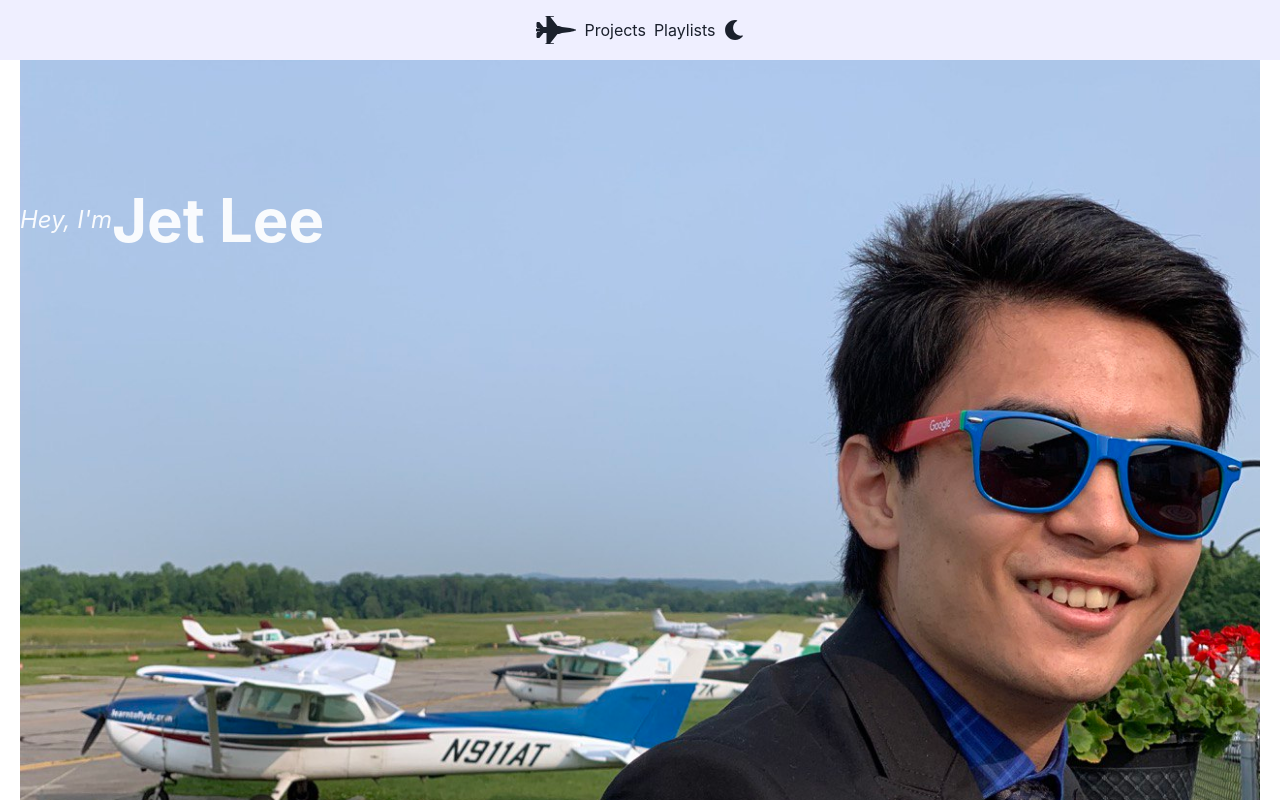
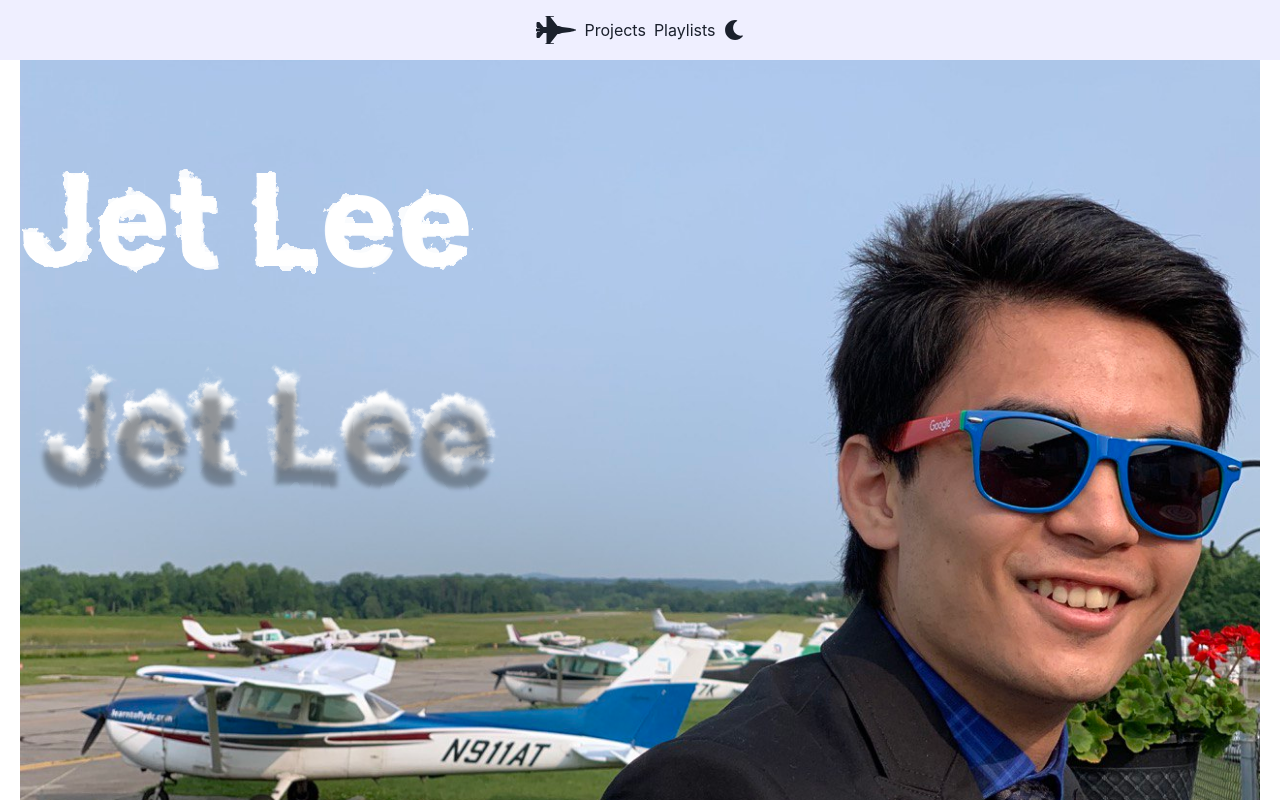
Before and after one commit to dotcomstar/jetrlee, a React (Vite) app: page / in a window 1280 px wide. Shown: the top 800 px of the page. Built offline with nearby package versions, Linux system fonts and the light colour scheme.

Commit message:
Add cloud text

```diff
--- /dev/null
+++ b/src/components/CloudText.tsx
@@ -0,0 +1,97 @@
+import { Box, Center, Text } from "@chakra-ui/react";
+import jetPlanefield from "../assets/jet-planefield.jpg";
+
+const CloudText = () => {
+  return (
+    <Box
+      minHeight="800px"
+      position="relative"
+      bgImage={jetPlanefield}
+      bgSize="cover"
+      bgPosition="bottom right"
+      bgRepeat="no-repeat"
+      left={0}
+      right={0}
+    >
+      <Center
+        position="relative"
+        zIndex={1}
+        textAlign="left"
+        display="flex"
+        justifyContent="left"
+        minH={80}
+        opacity={1}
+      >
+        <svg width="10" height="0">
+          <filter id="filter">
+            <feTurbulence
+              type="fractalNoise"
+              baseFrequency=".05"
+              numOctaves="4"
+            />
+            <feDisplacementMap in="SourceGraphic" scale="30" />
+          </filter>
+          {/* <!-- Back Layer --> */}
+          <filter id="filter-back">
+            <feTurbulence
+              type="fractalNoise"
+              baseFrequency="0.05"
+              numOctaves="4"
+            />
+            <feDisplacementMap in="SourceGraphic" scale="30" />
+          </filter>
+          {/* <!-- Middle Layer --> */}
+          <filter id="filter-mid">
+            <feTurbulence
+              type="fractalNoise"
+              baseFrequency="0.012"
+              numOctaves="2"
+            />
+            <feDisplacementMap in="SourceGraphic" scale="20" />
+          </filter>
+          {/* <!-- Front Layer --> */}
+          <filter id="filter-front">
+            <feTurbulence
+              type="fractalNoise"
+              baseFrequency="0.012"
+              numOctaves="2"
+            />
+            <feDisplacementMap in="SourceGraphic" scale="10" />
+          </filter>
+        </svg>
+        <Text
+          as="b"
+          fontSize={{ base: "4xl", md: "9xl" }}
+          color="whiteAlpha.900"
+          textShadow="20px 200px 5px #fff"
+          position="absolute"
+          filter="url(#filter-back)"
+        >
+          Jet Lee
+        </Text>
+        <Text
+          as="b"
+          fontSize={{ base: "4xl", md: "9xl" }}
+          color="whiteAlpha.900"
+          textShadow="20px 210px 5px rgba(158, 168, 179, 0.5)"
+          position="absolute"
+          filter="url(#filter-middle)"
+        >
+          Jet Lee
+        </Text>
+        <Text
+          as="b"
+          fontSize={{ base: "4xl", md: "9xl" }}
+          color="whiteAlpha.900"
+          textShadow="20px 220px 5px rgba(0, 0, 0, 0.3)"
+          position="absolute"
+          filter="url(#filter-front)"
+        >
+          Jet Lee
+        </Text>
+      </Center>
+    </Box>
+  );
+};
+
+export default CloudText;
--- a/src/pages/HomePage.tsx
+++ b/src/pages/HomePage.tsx
@@ -1,11 +1,13 @@
 import { Grid, GridItem } from "@chakra-ui/react";
 import SocialsIcons from "../components/SocialsIcons";
 import HeaderOverlay from "../components/HeaderOverlay";
+import CloudText from "../components/CloudText";
 
 const HomePage = () => {
   return (
     <Grid>
       <GridItem>
+        <CloudText />
         <HeaderOverlay />
         <SocialsIcons />
       </GridItem>
```
